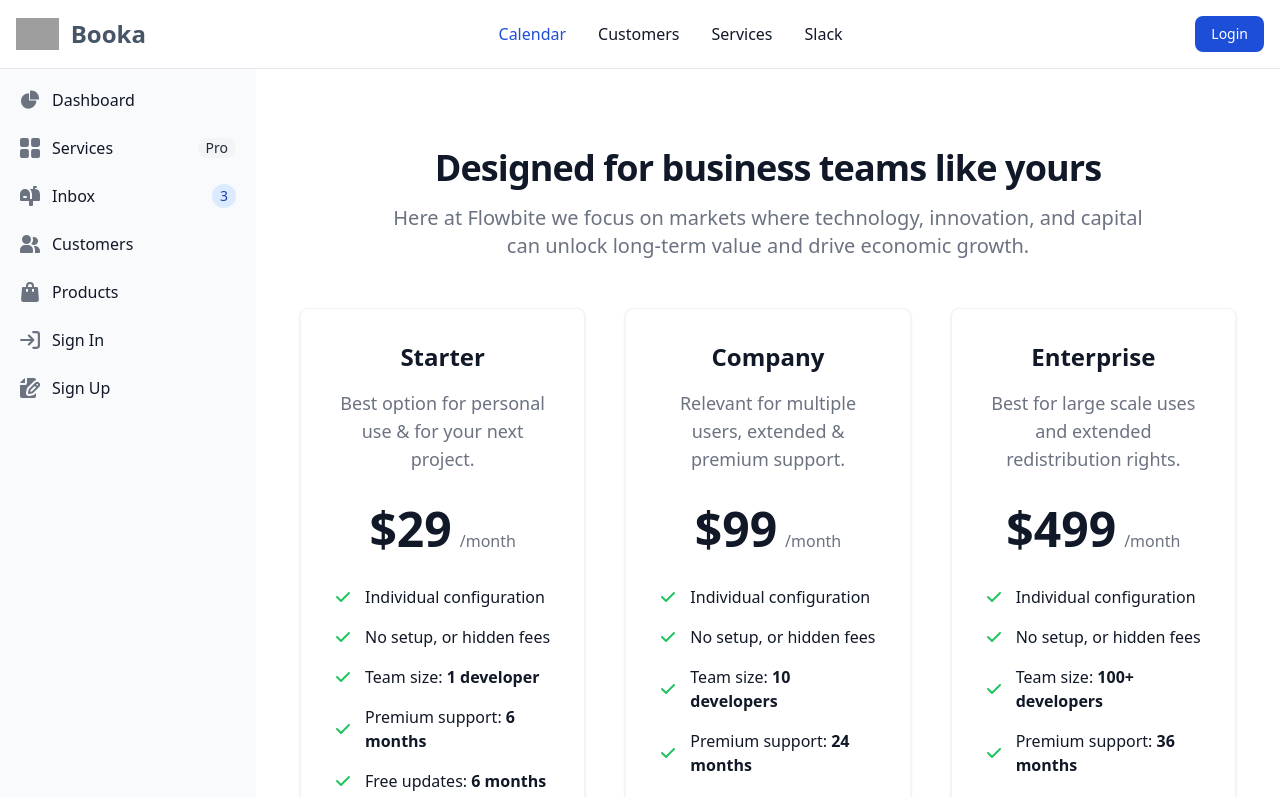
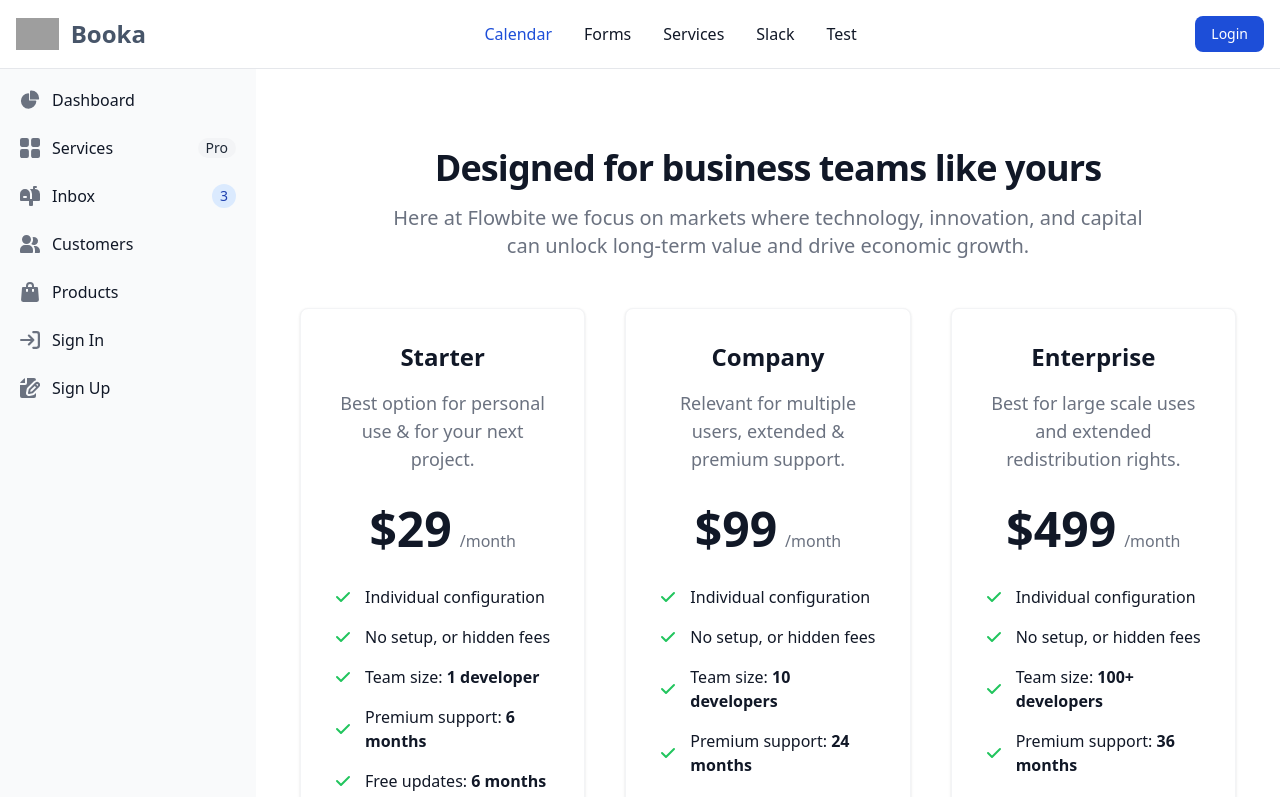
Before and after one commit to yurivasconcelos/old-yurivasconcelos.github.io, a React (Vite) app: page /#/marketing in a window 1280 px wide. Shown: the top 797 px of the page. Built offline with nearby package versions, Linux system fonts and the light colour scheme; grey boxes are pictures that could not be loaded.

Commit message:
adding more things

```diff
--- /dev/null
+++ b/src/components/@shadcn/card.tsx
@@ -0,0 +1,76 @@
+import * as React from "react"
+
+import { cn } from "./utils"
+
+const Card = React.forwardRef<
+  HTMLDivElement,
+  React.HTMLAttributes<HTMLDivElement>
+>(({ className, ...props }, ref) => (
+  <div
+    ref={ref}
+    className={cn(
+      "rounded-xl border bg-card text-card-foreground shadow",
+      className
+    )}
+    {...props}
+  />
+))
+Card.displayName = "Card"
+
+const CardHeader = React.forwardRef<
+  HTMLDivElement,
+  React.HTMLAttributes<HTMLDivElement>
+>(({ className, ...props }, ref) => (
+  <div
+    ref={ref}
+    className={cn("flex flex-col space-y-1.5 p-6", className)}
+    {...props}
+  />
+))
+CardHeader.displayName = "CardHeader"
+
+const CardTitle = React.forwardRef<
+  HTMLParagraphElement,
+  React.HTMLAttributes<HTMLHeadingElement>
+>(({ className, ...props }, ref) => (
+  <h3
+    ref={ref}
+    className={cn("font-semibold leading-none tracking-tight", className)}
+    {...props}
+  />
+))
+CardTitle.displayName = "CardTitle"
+
+const CardDescription = React.forwardRef<
+  HTMLParagraphElement,
+  React.HTMLAttributes<HTMLParagraphElement>
+>(({ className, ...props }, ref) => (
+  <p
+    ref={ref}
+    className={cn("text-sm text-muted-foreground", className)}
+    {...props}
+  />
+))
+CardDescription.displayName = "CardDescription"
+
+const CardContent = React.forwardRef<
+  HTMLDivElement,
+  React.HTMLAttributes<HTMLDivElement>
+>(({ className, ...props }, ref) => (
+  <div ref={ref} className={cn("p-6 pt-0", className)} {...props} />
+))
+CardContent.displayName = "CardContent"
+
+const CardFooter = React.forwardRef<
+  HTMLDivElement,
+  React.HTMLAttributes<HTMLDivElement>
+>(({ className, ...props }, ref) => (
+  <div
+    ref={ref}
+    className={cn("flex items-center p-6 pt-0", className)}
+    {...props}
+  />
+))
+CardFooter.displayName = "CardFooter"
+
+export { Card, CardHeader, CardFooter, CardTitle, CardDescription, CardContent }
--- a/src/components/Layout/Navbar.tsx
+++ b/src/components/Layout/Navbar.tsx
@@ -53,7 +53,7 @@ const Navbar = () => {
               <Link
                 to='forms'
                 className='block py-2 px-3 text-gray-900 rounded hover:bg-gray-100 md:hover:bg-transparent md:hover:text-blue-700 md:p-0 md:dark:hover:text-blue-500 dark:text-white dark:hover:bg-gray-700 dark:hover:text-white md:dark:hover:bg-transparent dark:border-gray-700'>
-                Customers
+                  Forms
               </Link>
             </li>
             <li>
@@ -70,6 +70,13 @@ const Navbar = () => {
                 Slack
               </Link>
             </li>
+            <li>
+              <Link
+                to='test'
+                className='block py-2 px-3 text-gray-900 rounded hover:bg-gray-100 md:hover:bg-transparent md:hover:text-blue-700 md:p-0 md:dark:hover:text-blue-500 dark:text-white dark:hover:bg-gray-700 dark:hover:text-white md:dark:hover:bg-transparent dark:border-gray-700'>
+                Test
+              </Link>
+            </li>
           </ul>
         </div>
       </div>
--- a/src/components/TestsComponent.tsx
+++ b/src/components/TestsComponent.tsx
@@ -1,4 +1,5 @@
 import { useLocation } from 'react-router-dom';
+import { Button } from './@shadcn/button';
 <script src='https://cdn.jsdelivr.net/npm/flowbite@2.4.1/dist/flowbite.min.js'></script>;
 
 export function TestComponent() {
@@ -6,60 +7,9 @@ export function TestComponent() {
   console.log(location);
   return (
     <>
-      <div>
-        <p className='text-4xl font-bold mb-5'>Test Component</p>
-
-        <input
-          id='firstName'
-          maxLength={30}
-          type='text'
-          className='w-full bg-zinc-50 leading-5 py-2 px-3 border-green-300 hover:border-green-200 focus:border-indigo-300 shadow-sm rounded placeholder-slate-400'
-        />
-
-        <input
-          type='checkbox'
-          name=''
-          className='h-4 w-4 rounded border-gray-300 text-indigo-600 focus:ring-indigo-500 focus:outline-none'
-          id=''
-        />
-
-        <button
-          type='button'
-          className='w-full flex justify-center py-2 px-4 border border-transparent rounded-md shadow-sm text-sm font-medium text-white bg-indigo-600 hover:bg-indigo-700 focus:outline-none focus:ring-2 focus:ring-offset-2 focus:ring-indigo-500'>
-          Click me
-        </button>
-
-        {/* google button */}
-        <div className='p-4'>
-          <button className='bg-white dark:bg-gray-900 dark:border-gray-700 dark:hover:bg-gray-800 rounded-lg hover:bg-gray-100 duration-300 transition-colors border px-8 py-2.5'>
-            <svg className='w-5 h-5 sm:h-6 sm:w-6' viewBox='0 0 24 24' fill='none' xmlns='http://www.w3.org/2000/svg'>
-              <g clipPath='url(#clip0_3033_94454)'>
-                <path
-                  d='M23.766 12.2764C23.766 11.4607 23.6999 10.6406 23.5588 9.83807H12.24V14.4591H18.7217C18.4528 15.9494 17.5885 17.2678 16.323 18.1056V21.1039H20.19C22.4608 19.0139 23.766 15.9274 23.766 12.2764Z'
-                  fill='#4285F4'
-                />
-                <path
-                  d='M12.2401 24.0008C15.4766 24.0008 18.2059 22.9382 20.1945 21.1039L16.3276 18.1055C15.2517 18.8375 13.8627 19.252 12.2445 19.252C9.11388 19.252 6.45946 17.1399 5.50705 14.3003H1.5166V17.3912C3.55371 21.4434 7.7029 24.0008 12.2401 24.0008Z'
-                  fill='#34A853'
-                />
-                <path
-                  d='M5.50253 14.3003C4.99987 12.8099 4.99987 11.1961 5.50253 9.70575V6.61481H1.51649C-0.18551 10.0056 -0.18551 14.0004 1.51649 17.3912L5.50253 14.3003Z'
-                  fill='#FBBC04'
-                />
-                <path
-                  d='M12.2401 4.74966C13.9509 4.7232 15.6044 5.36697 16.8434 6.54867L20.2695 3.12262C18.1001 1.0855 15.2208 -0.034466 12.2401 0.000808666C7.7029 0.000808666 3.55371 2.55822 1.5166 6.61481L5.50264 9.70575C6.45064 6.86173 9.10947 4.74966 12.2401 4.74966Z'
-                  fill='#EA4335'
-                />
-              </g>
-              <defs>
-                <clipPath id='clip0_3033_94454'>
-                  <rect width='24' height='24' fill='white' />
-                </clipPath>
-              </defs>
-            </svg>
-          </button>
-        </div>
-        {/* google finish */}
+      <div className='flex flex-col items-center justify-center w-300'>
+        <div>Hey</div>
+        <Button className='w-full lg:w-1/2 flex items-center justify-center'></Button>
       </div>
     </>
   );
--- a/src/index.css
+++ b/src/index.css
@@ -5,70 +5,54 @@
 @layer base {
   :root {
     --background: 0 0% 100%;
-      --foreground: 240 10% 3.9%;
-
+    --foreground: 222.2 84% 4.9%;
     --card: 0 0% 100%;
-      --card-foreground: 240 10% 3.9%;
-
+    --card-foreground: 222.2 84% 4.9%;
     --popover: 0 0% 100%;
-      --popover-foreground: 240 10% 3.9%;
-
-      --primary: 240 5.9% 10%;
-      --primary-foreground: 0 0% 98%;
-
-      --secondary: 240 4.8% 95.9%;
-      --secondary-foreground: 240 5.9% 10%;
-
-      --muted: 240 4.8% 95.9%;
-      --muted-foreground: 240 3.8% 46.1%;
-
-      --accent: 240 4.8% 95.9%;
-      --accent-foreground: 240 5.9% 10%;
-
+    --popover-foreground: 222.2 84% 4.9%;
+    --primary: 221.2 83.2% 53.3%;
+    --primary-foreground: 210 40% 98%;
+    --secondary: 210 40% 96.1%;
+    --secondary-foreground: 222.2 47.4% 11.2%;
+    --muted: 210 40% 96.1%;
+    --muted-foreground: 215.4 16.3% 46.9%;
+    --accent: 210 40% 96.1%;
+    --accent-foreground: 222.2 47.4% 11.2%;
     --destructive: 0 84.2% 60.2%;
-      --destructive-foreground: 0 0% 98%;
-
-      --border: 240 5.9% 90%;
-      --input: 240 5.9% 90%;
-      --ring: 240 10% 3.9%;
-
+    --destructive-foreground: 210 40% 98%;
+    --border: 214.3 31.8% 91.4%;
+    --input: 214.3 31.8% 91.4%;
+    --ring: 221.2 83.2% 53.3%;
     --radius: 0.5rem;
   }
 
   .dark {
-      --background: 240 10% 3.9%;
-      --foreground: 0 0% 98%;
-
-      --card: 240 10% 3.9%;
-      --card-foreground: 0 0% 98%;
-
-      --popover: 240 10% 3.9%;
-      --popover-foreground: 0 0% 98%;
-
-      --primary: 0 0% 98%;
-      --primary-foreground: 240 5.9% 10%;
-
-      --secondary: 240 3.7% 15.9%;
-      --secondary-foreground: 0 0% 98%;
-
-      --muted: 240 3.7% 15.9%;
-      --muted-foreground: 240 5% 64.9%;
-
-      --accent: 240 3.7% 15.9%;
-      --accent-foreground: 0 0% 98%;
-
+    --background: 222.2 84% 4.9%;
+    --foreground: 210 40% 98%;
+    --card: 222.2 84% 4.9%;
+    --card-foreground: 210 40% 98%;
+    --popover: 222.2 84% 4.9%;
+    --popover-foreground: 210 40% 98%;
+    --primary: 217.2 91.2% 59.8%;
+    --primary-foreground: 222.2 47.4% 11.2%;
+    --secondary: 217.2 32.6% 17.5%;
+    --secondary-foreground: 210 40% 98%;
+    --muted: 217.2 32.6% 17.5%;
+    --muted-foreground: 215 20.2% 65.1%;
+    --accent: 217.2 32.6% 17.5%;
+    --accent-foreground: 210 40% 98%;
     --destructive: 0 62.8% 30.6%;
-      --destructive-foreground: 0 0% 98%;
-
-      --border: 240 3.7% 15.9%;
-      --input: 240 3.7% 15.9%;
-      --ring: 240 4.9% 83.9%;
+    --destructive-foreground: 210 40% 98%;
+    --border: 217.2 32.6% 17.5%;
+    --input: 217.2 32.6% 17.5%;
+    --ring: 224.3 76.3% 48%;
   }
 }
 
 @layer base {
   * {
     @apply border-border;
+    /* @apply border-solid border-2 border-orange-800; */
   }
   body {
     @apply bg-background text-foreground;
```
Lines whose indentation alone changed are shown as unchanged.
